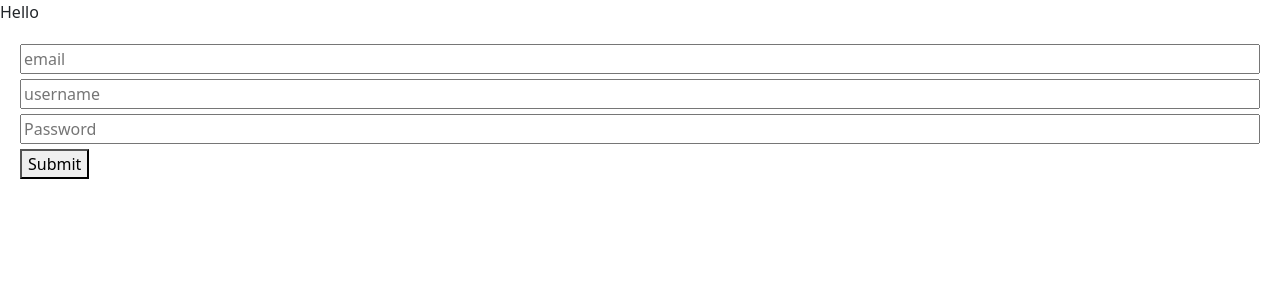
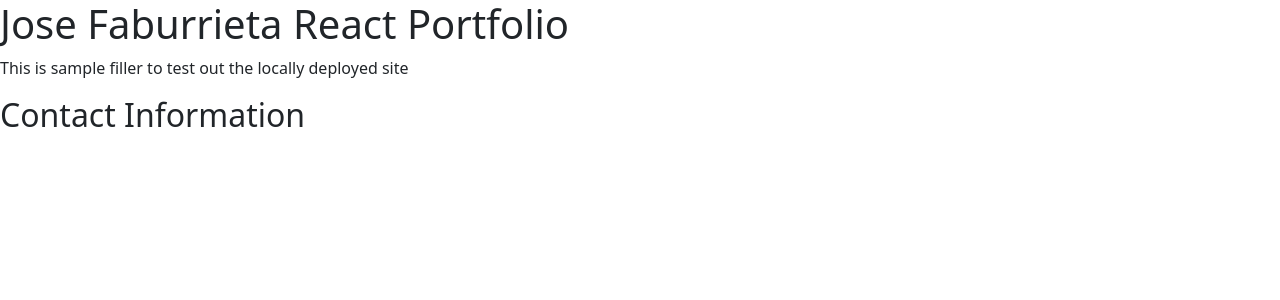
Before and after one commit to joe-toni/Latest_React_Portfolio, a React (Create React App) app: page / in a window 1280 px wide. Shown: the top 300 px of the page. Built offline with nearby package versions, Linux system fonts and the light colour scheme.

Commit message:
Began adding the components for this version of the portfolio, testing a successful local build

```diff
--- a/src/App.js
+++ b/src/App.js
@@ -1,8 +1,16 @@
-import React from 'react';
-import Form from './components/Form/index';
+import React, {useState, useEffect} from 'react';
+
+import Header from "./components/Header";
+import Footer from "./components/Footer";
 
 function App() {
-  return <Form />;
+  return(
+    <div className = "app-container">
+    <Header/>
+    <p>This is sample filler to test out the locally deployed site</p>
+    <Footer/>
+    </div>
+  )
 }
 
 export default App;
--- /dev/null
+++ b/src/components/Footer.js
@@ -0,0 +1,12 @@
+import React from "react";
+
+function Footer()
+{
+    return (
+        <div className = "footer-container">
+            <h2>Contact Information</h2>
+        </div>
+    )
+}
+
+export default Footer;
--- a/src/components/Form/index.js
+++ /dev/null
@@ -1,92 +0,0 @@
-import React, { useState } from 'react';
-import './style.css';
-
-// Here we import a helper function that will check if the email is valid
-import { checkPassword, validateEmail } from '../../utils/helpers';
-
-function Form() {
-  // Create state variables for the fields in the form
-  // We are also setting their initial values to an empty string
-  const [email, setEmail] = useState('');
-  const [userName, setUserName] = useState('');
-  const [password, setPassword] = useState('');
-  const [errorMessage, setErrorMessage] = useState('');
-
-  const handleInputChange = (e) => {
-    // Getting the value and name of the input which triggered the change
-    const { target } = e;
-    const inputType = target.name;
-    const inputValue = target.value;
-
-    // Based on the input type, we set the state of either email, username, and password
-    if (inputType === 'email') {
-      setEmail(inputValue);
-    } else if (inputType === 'userName') {
-      setUserName(inputValue);
-    } else {
-      setPassword(inputValue);
-    }
-  };
-
-  const handleFormSubmit = (e) => {
-    // Preventing the default behavior of the form submit (which is to refresh the page)
-    e.preventDefault();
-
-    // First we check to see if the email is not valid or if the userName is empty. If so we set an error message to be displayed on the page.
-    if (!validateEmail(email) || !userName) {
-      setErrorMessage('Email or username is invalid');
-      // We want to exit out of this code block if something is wrong so that the user can correct it
-      return;
-      // Then we check to see if the password is not valid. If so, we set an error message regarding the password.
-    }
-    if (!checkPassword(password)) {
-      setErrorMessage(
-        `Choose a more secure password for the account: ${userName}`
-      );
-      return;
-    }
-    alert(`Hello ${userName}`);
-
-    // If everything goes according to plan, we want to clear out the input after a successful registration.
-    setUserName('');
-    setPassword('');
-    setEmail('');
-  };
-
-  return (
-    <div>
-      <p>Hello {userName}</p>
-      <form className="form">
-        <input
-          value={email}
-          name="email"
-          onChange={handleInputChange}
-          type="email"
-          placeholder="email"
-        />
-        <input
-          value={userName}
-          name="userName"
-          onChange={handleInputChange}
-          type="text"
-          placeholder="username"
-        />
-        <input
-          value={password}
-          name="password"
-          onChange={handleInputChange}
-          type="password"
-          placeholder="Password"
-        />
-        <button type="button" onClick={handleFormSubmit}>Submit</button>
-      </form>
-      {errorMessage && (
-        <div>
-          <p className="error-text">{errorMessage}</p>
-        </div>
-      )}
-    </div>
-  );
-}
-
-export default Form;
--- a/src/components/Form/style.css
+++ /dev/null
@@ -1,10 +0,0 @@
-.form {
-  margin: 20px;
-}
-
-.form input {
-  display: block;
-  margin-top: 5px;
-  margin-bottom: 5px;
-  width: 100%;
-}
--- /dev/null
+++ b/src/components/Header.js
@@ -0,0 +1,12 @@
+import React from "react";
+
+function Header()
+{
+    return (
+    <div className = "header-container">
+    <h1>Jose Faburrieta React Portfolio</h1>
+    </div>
+    )
+}
+
+export default Header;
--- a/src/utils/helpers.js
+++ /dev/null
@@ -1,12 +0,0 @@
-export function validateEmail(email) {
-  const re = /^(([^<>()[\]\\.,;:\s@"]+(\.[^<>()[\]\\.,;:\s@"]+)*)|(".+"))@((\[[0-9]{1,3}\.[0-9]{1,3}\.[0-9]{1,3}\.[0-9]{1,3}\])|(([a-zA-Z\-0-9]+\.)+[a-zA-Z]{2,}))$/;
-  return re.test(String(email).toLowerCase());
-}
-
-export function checkPassword(input) {
-  const passw = /^[A-Za-z]\w{7,14}$/;
-  if (input.match(passw)) {
-    return true;
-  }
-  return false;
-}
```
Also changed, not shown: src/App.css (added), src/components/Navigation.js (added), src/components/Project.js (added), src/index.css (added), src/style.css (added), 1 other file (tests, documents, lock files or other folders).
